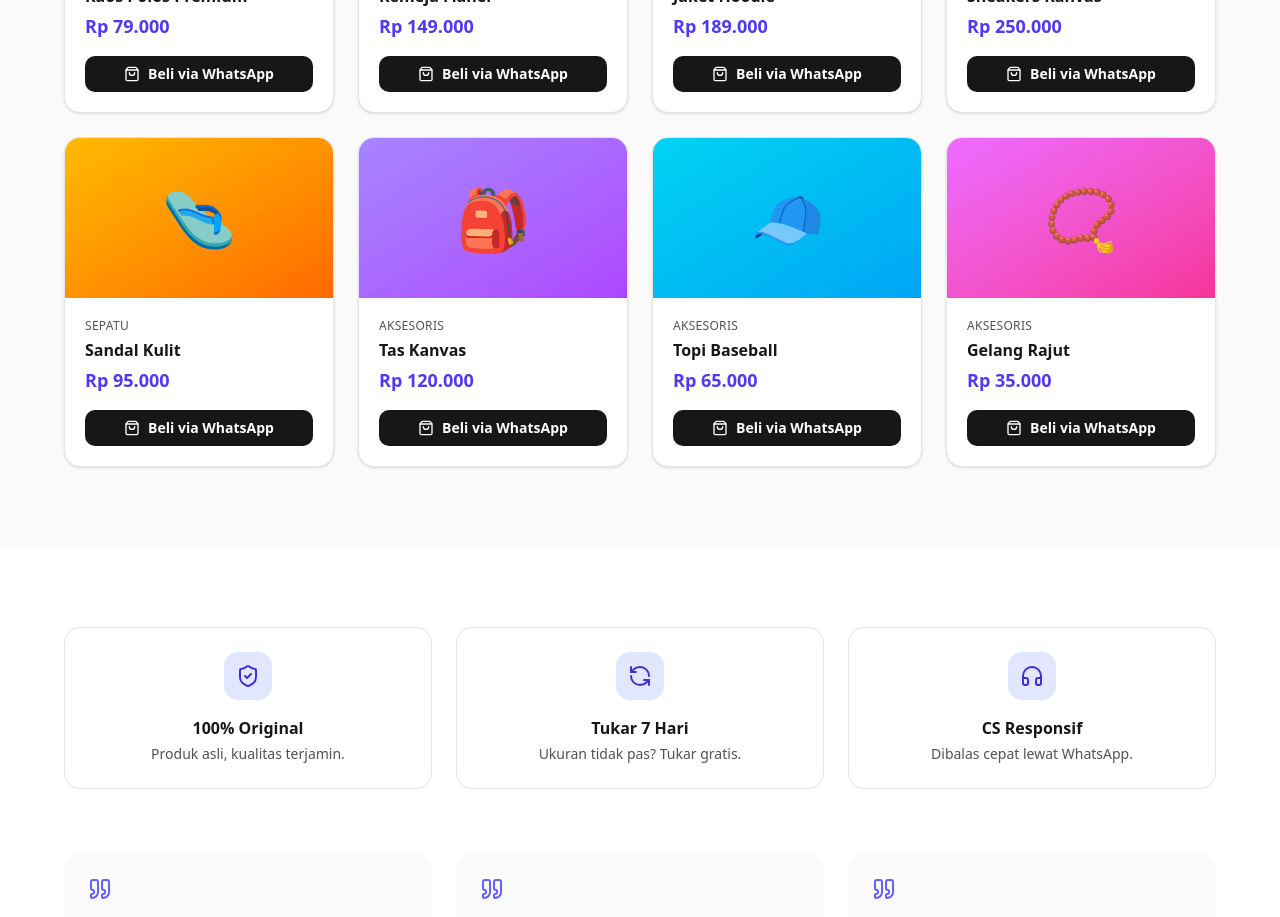
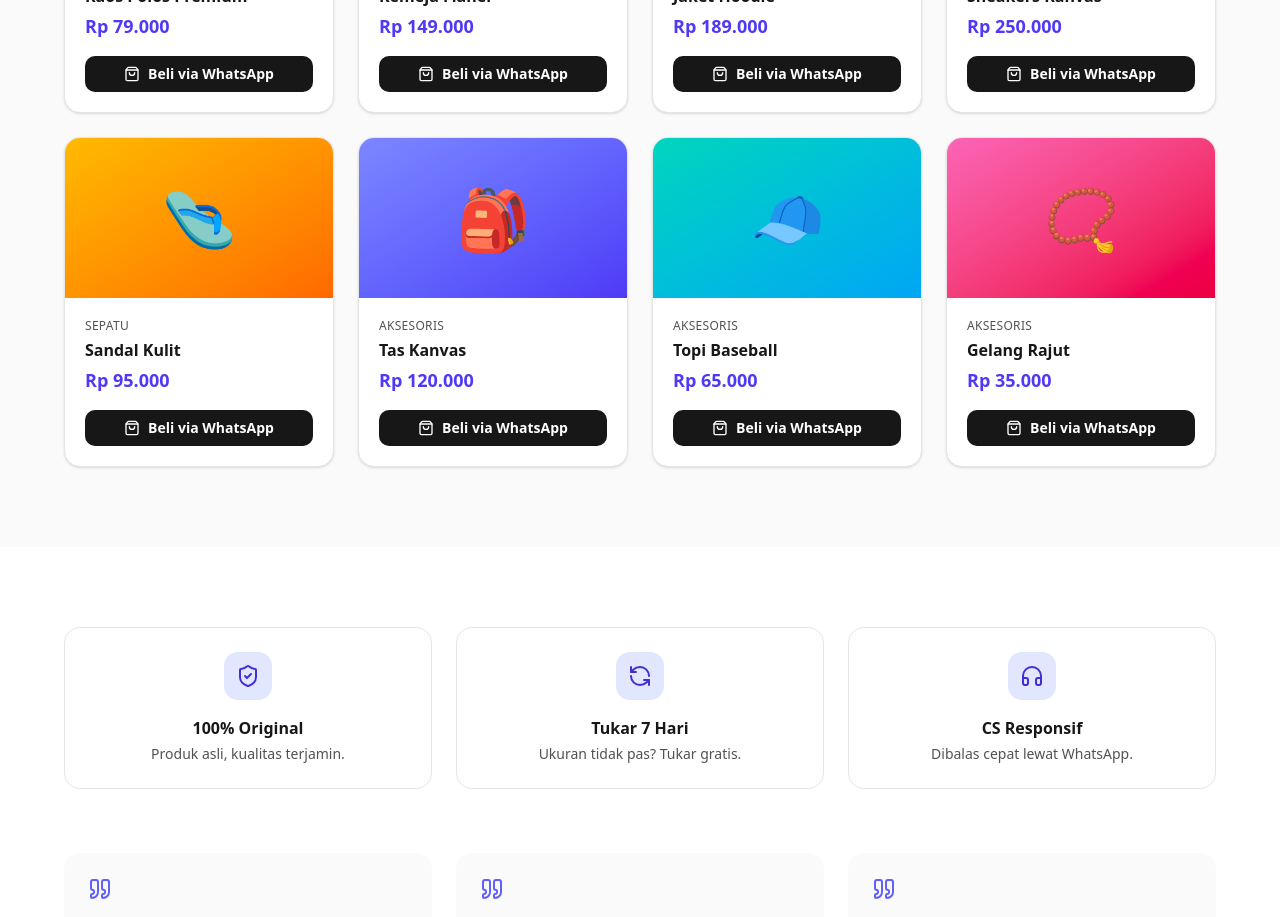
Before and after one commit to MohSolehuddin/andalan-tech-company-profile, a Next.js app: page /demo/toko in a window 1280 px wide. Shown: the part 1160-2077 px from the top of the page. Built offline with nearby package versions, Linux system fonts and the light colour scheme.

Commit message:
style: remove remaining neon gradients (design pass r2)

```diff
--- a/src/components/demo/elektronik/ElektronikCatalog.tsx
+++ b/src/components/demo/elektronik/ElektronikCatalog.tsx
@@ -44,7 +44,7 @@ const products: Product[] = [
     cicilan: "Rp 300 rb/bln",
     specs: ["Hemat Listrik (100 Watt)", "No Frost & Anti Bau", "Garansi Kompresor 10 Tahun"],
     emoji: "🧊",
-    gradient: "from-cyan-800 to-slate-900",
+    gradient: "from-sky-800 to-slate-900",
   },
   {
     id: 4,
@@ -64,7 +64,7 @@ const products: Product[] = [
     cicilan: "Rp 333 rb/bln",
     specs: ["Super Fast Cooling", "Filter Udara Antibakteri", "Garansi Kompresor 5 Tahun"],
     emoji: "💨",
-    gradient: "from-blue-800 to-cyan-900",
+    gradient: "from-blue-800 to-teal-900",
   },
   {
     id: 6,
--- a/src/components/demo/perikanan/PerikananProducts.tsx
+++ b/src/components/demo/perikanan/PerikananProducts.tsx
@@ -24,7 +24,7 @@ const products: SeafoodProduct[] = [
     unit: "/ kg",
     emoji: "🐟",
     spec: "Size 500-800 gr/ekor, hidup/segar es",
-    gradient: "from-cyan-500 to-blue-600",
+    gradient: "from-teal-500 to-blue-600",
   },
   {
     id: 2,
@@ -74,7 +74,7 @@ const products: SeafoodProduct[] = [
     unit: "/ kg",
     emoji: "🦑",
     spec: "Size sedang 15-20 cm, kulit utuh & kenyal",
-    gradient: "from-violet-400 to-indigo-600",
+    gradient: "from-indigo-400 to-indigo-600",
   },
   {
     id: 7,
@@ -104,7 +104,7 @@ const products: SeafoodProduct[] = [
     unit: "/ 1 kg pack",
     emoji: "🧊",
     spec: "Skinless boneless, glazing 15%, vacuum pack",
-    gradient: "from-blue-400 to-cyan-600",
+    gradient: "from-blue-400 to-teal-600",
   },
 ];
 
--- a/src/components/demo/tani/TaniProducts.tsx
+++ b/src/components/demo/tani/TaniProducts.tsx
@@ -17,7 +17,7 @@ interface Product {
 const products: Product[] = [
   { id: 1, name: "Benih Padi Inpari 32 Bersertifikat", category: "Benih", price: "Rp 115.000 / 5 kg", desc: "Benih resmi label biru, anakan produktif, tahan rebah & toleran wereng.", emoji: "🌾", gradient: "from-emerald-700 to-green-900" },
   { id: 2, name: "Benih Jagung Hibrida P35 Singa", category: "Benih", price: "Rp 135.000 / kg", desc: "Varietas unggulan petani Situbondo. Tongkol besar seragam & rendemen tinggi.", emoji: "🌽", gradient: "from-amber-600 to-yellow-800" },
-  { id: 3, name: "Pupuk NPK Mutiara 16-16-16", category: "Pupuk", price: "Rp 18.000 / kg", desc: "Formula seimbang slow-release mempercepat pertumbuhan daun dan buah.", emoji: "🌱", gradient: "from-blue-700 to-cyan-900" },
+  { id: 3, name: "Pupuk NPK Mutiara 16-16-16", category: "Pupuk", price: "Rp 18.000 / kg", desc: "Formula seimbang slow-release mempercepat pertumbuhan daun dan buah.", emoji: "🌱", gradient: "from-blue-700 to-teal-900" },
   { id: 4, name: "Pupuk Organik Granul Petrobio", category: "Pupuk", price: "Rp 65.000 / sak (40 kg)", desc: "Menyuburkan struktur tanah sawah, kaya unsur hara makro & mikro alami.", emoji: "🪴", gradient: "from-stone-700 to-emerald-950" },
   { id: 5, name: "Insektisida Prevathon 50 SC", category: "Pestisida & Herbisida", price: "Rp 88.000 / 100 ml", desc: "Efektif membasmi hama penggerek batang padi, sundep, dan ulat grayak.", emoji: "🧪", gradient: "from-red-700 to-rose-950" },
   { id: 6, name: "Herbisida Kontak Gramoxone 276 SL", category: "Pestisida & Herbisida", price: "Rp 98.000 / liter", desc: "Pengendali gulma daun lebar & rumput liar pada lahan sawah olah tanah.", emoji: "💧", gradient: "from-teal-700 to-emerald-950" },
--- a/src/components/demo/toko/TokoCatalog.tsx
+++ b/src/components/demo/toko/TokoCatalog.tsx
@@ -19,9 +19,9 @@ const products: Product[] = [
   { id: 3, name: "Jaket Hoodie", price: "Rp 189.000", category: "Pakaian", emoji: "🧥", gradient: "from-slate-400 to-slate-600" },
   { id: 4, name: "Sneakers Kanvas", price: "Rp 250.000", category: "Sepatu", emoji: "👟", gradient: "from-emerald-400 to-teal-500" },
   { id: 5, name: "Sandal Kulit", price: "Rp 95.000", category: "Sepatu", emoji: "🩴", gradient: "from-amber-400 to-orange-500" },
-  { id: 6, name: "Tas Kanvas", price: "Rp 120.000", category: "Aksesoris", emoji: "🎒", gradient: "from-violet-400 to-purple-500" },
-  { id: 7, name: "Topi Baseball", price: "Rp 65.000", category: "Aksesoris", emoji: "🧢", gradient: "from-cyan-400 to-sky-500" },
-  { id: 8, name: "Gelang Rajut", price: "Rp 35.000", category: "Aksesoris", emoji: "📿", gradient: "from-fuchsia-400 to-pink-500" },
+  { id: 6, name: "Tas Kanvas", price: "Rp 120.000", category: "Aksesoris", emoji: "🎒", gradient: "from-indigo-400 to-indigo-600" },
+  { id: 7, name: "Topi Baseball", price: "Rp 65.000", category: "Aksesoris", emoji: "🧢", gradient: "from-teal-400 to-sky-500" },
+  { id: 8, name: "Gelang Rajut", price: "Rp 35.000", category: "Aksesoris", emoji: "📿", gradient: "from-pink-400 to-rose-600" },
 ];
 
 const categories = ["Semua", "Pakaian", "Sepatu", "Aksesoris"];
--- a/src/components/demo/travel/TravelPackages.tsx
+++ b/src/components/demo/travel/TravelPackages.tsx
@@ -25,7 +25,7 @@ const travelPackages: TravelPackage[] = [
     includes: "Hotel 3★ + Transport + Guide",
     badge: "Best Seller",
     emoji: "🌊",
-    gradientClass: "from-cyan-700 to-blue-950",
+    gradientClass: "from-teal-700 to-blue-950",
   },
   {
     id: "bromo-sunrise",
@@ -49,7 +49,7 @@ const travelPackages: TravelPackage[] = [
     includes: "Hotel 3★ + Bus + Tiket Candi",
     badge: "Ramah Keluarga",
     emoji: "🏛️",
-    gradientClass: "from-cyan-800 to-blue-950",
+    gradientClass: "from-teal-800 to-blue-950",
   },
   {
     id: "lombok-gili",
@@ -61,7 +61,7 @@ const travelPackages: TravelPackage[] = [
     includes: "Hotel 4★ + Boat + Guide",
     badge: "Honeymoon Favorit",
     emoji: "🏝️",
-    gradientClass: "from-blue-700 to-cyan-950",
+    gradientClass: "from-blue-700 to-teal-950",
   },
   {
     id: "labuan-bajo-sailing",
@@ -73,7 +73,7 @@ const travelPackages: TravelPackage[] = [
     includes: "Kapal Phinisi + Full Board",
     badge: "Trip Premium",
     emoji: "⛵",
-    gradientClass: "from-cyan-900 to-slate-900",
+    gradientClass: "from-teal-900 to-slate-900",
   },
   {
     id: "raja-ampat-explorer",
@@ -85,7 +85,7 @@ const travelPackages: TravelPackage[] = [
     includes: "Resort + Speedboat + Ranger",
     badge: "Ekspedisi Spesial",
     emoji: "🐠",
-    gradientClass: "from-blue-900 to-cyan-950",
+    gradientClass: "from-blue-900 to-teal-950",
   },
 ];
 
```
Also changed, not shown: 1 other file (tests, documents, lock files or other folders).
